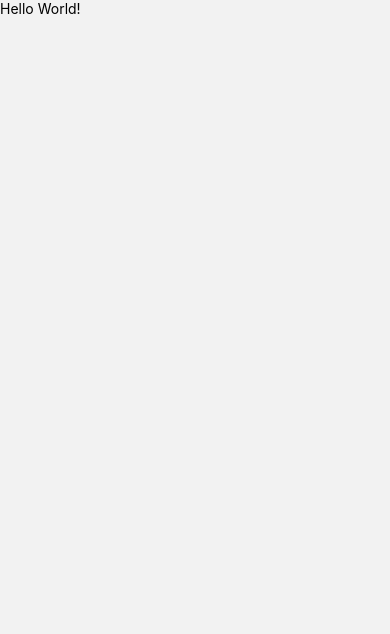
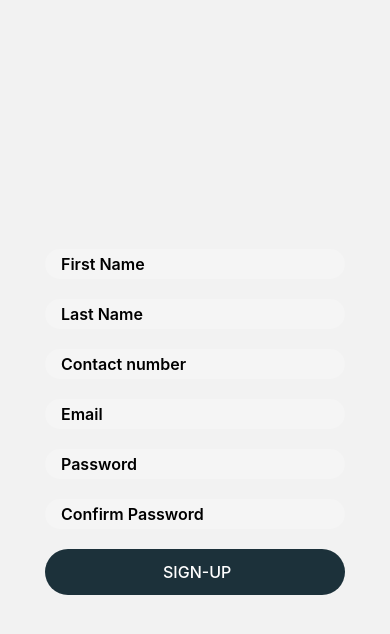
Before and after one commit to Dipono/restaurant_biribiri_app, a React Native app: screen /register in a window 390 px wide. Before the commit this address had no page. Shown: the top 634 px of the page. Built offline with nearby package versions, Linux system fonts and the light colour scheme.

Commit message:
This is our register app

```diff
--- a/App.js
+++ b/App.js
@@ -4,6 +4,8 @@ import { StyleSheet, Text, View, Pressable, TextInput } from 'react-native';
 import { NavigationContainer } from '@react-navigation/native';
 import { createNativeStackNavigator } from '@react-navigation/native-stack';
 import Home from './components/Home'
+import Register from './components/Register'
+
 const Stack = createNativeStackNavigator();
 
 export default function App() {
@@ -13,13 +15,16 @@ export default function App() {
         screenOptions={{
           headerShown: false
         }}>
-        <Stack.Screen
-          name="home"
-          component={Home}
+       <Stack.Screen
+          name="register"
+        component={Register}
         />
+
       </Stack.Navigator>
+
     </NavigationContainer>
   );
+
 }
 
 const styles = StyleSheet.create({
--- a/components/Register.js
+++ b/components/Register.js
@@ -1,10 +1,102 @@
-import { StyleSheet, Text, View } from 'react-native';
 import React, { Component } from 'react';
-class Register extends Component {
-    render () {
-        return (
-            <Text>EKESSSSSSSSSSSSSSSSSSSSSSSSSSSSSSSSSSSSSSSSSSSS!</Text>
-        )
-    }
+import {
+  StyleSheet,
+  Text,
+  View,
+  TextInput,
+  TouchableOpacity
+} from 'react-native';
+
+export default class Register extends Component {
+
+	render(){
+		return(
+			<View style={styles.container}>
+			  <TextInput style={styles.inputBox}
+                          underlineColorAndroid='rgba(0,0,0,0)'
+                          placeholder="First Name"
+                          placeholderTextColor = "#blue"
+                          selectionColor="#fff"
+                          keyboardType="default"
+                          onSubmitEditing={()=> this.password.focus()}
+                          />
+               <TextInput style={styles.inputBox}
+                      underlineColorAndroid='rgba(0,0,0,0)'
+                      placeholder="Last Name"
+                      placeholderTextColor = "#blue"
+                      selectionColor="#fff"
+                      keyboardType="default"
+                      onSubmitEditing={()=> this.password.focus()}
+                      />
+             <TextInput style={styles.inputBox}
+                                   underlineColorAndroid='rgba(0,0,0,0)'
+                                   placeholder="Contact number"
+                                   placeholderTextColor = "#blue"
+                                   selectionColor="#fff"
+                                   keyboardType="numeric"
+                                   onSubmitEditing={()=> this.password.focus()}
+                                   />
+          <TextInput style={styles.inputBox}
+              underlineColorAndroid='rgba(0,0,0,0)'
+              placeholder="Email"
+              placeholderTextColor = "#blue"
+              selectionColor="#fff"
+              keyboardType="email-address"
+              onSubmitEditing={()=> this.password.focus()}
+              />
+
+          <TextInput style={styles.inputBox}
+              underlineColorAndroid='rgba(0,0,0,0)'
+              placeholder="Password"
+              secureTextEntry={true}
+              placeholderTextColor = "#blue"
+              ref={(input) => this.password = input}
+              />
+           <TextInput style={styles.inputBox}
+                        underlineColorAndroid='rgba(0,0,0,0)'
+                        placeholder="Confirm Password"
+                        secureTextEntry={true}
+                        placeholderTextColor = "#blue"
+                        ref={(input) => this.password = input}
+                        />
+           <TouchableOpacity style={styles.button}>
+             <Text style={styles.buttonText}>{this.props.type} SIGN-UP</Text>
+           </TouchableOpacity>
+  		</View>
+			)
+	}
 }
-export default Register
+
+const styles = StyleSheet.create({
+  container : {
+    flexGrow: 1,
+    justifyContent:'center',
+    alignItems: 'center'
+  },
+
+  inputBox: {
+    width:300,
+    height:30,
+    backgroundColor:'rgba(255, 255,255,0.2)',
+    borderRadius: 25,
+    fontWeight:600,
+    paddingHorizontal:16,
+    fontSize:16,
+    color:'#Blue',
+    marginVertical: 10
+  },
+  button: {
+    width:300,
+    backgroundColor:'#1c313a',
+     borderRadius: 25,
+      marginVertical: 10,
+      paddingVertical: 13
+  },
+  buttonText: {
+    fontSize:16,
+    fontWeight:'500',
+    color:'#ffffff',
+    textAlign:'center'
+  }
+
+});
```
